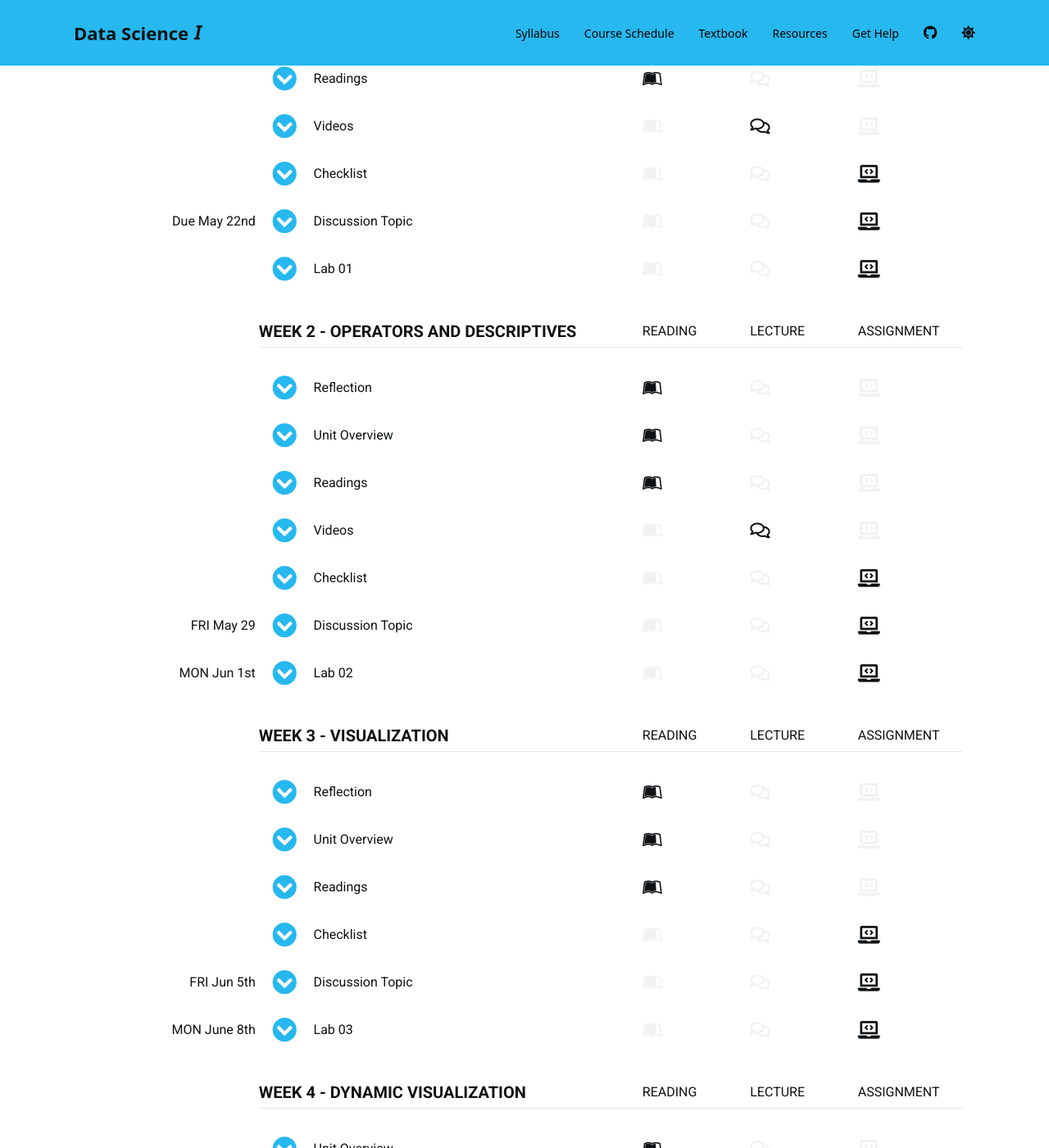
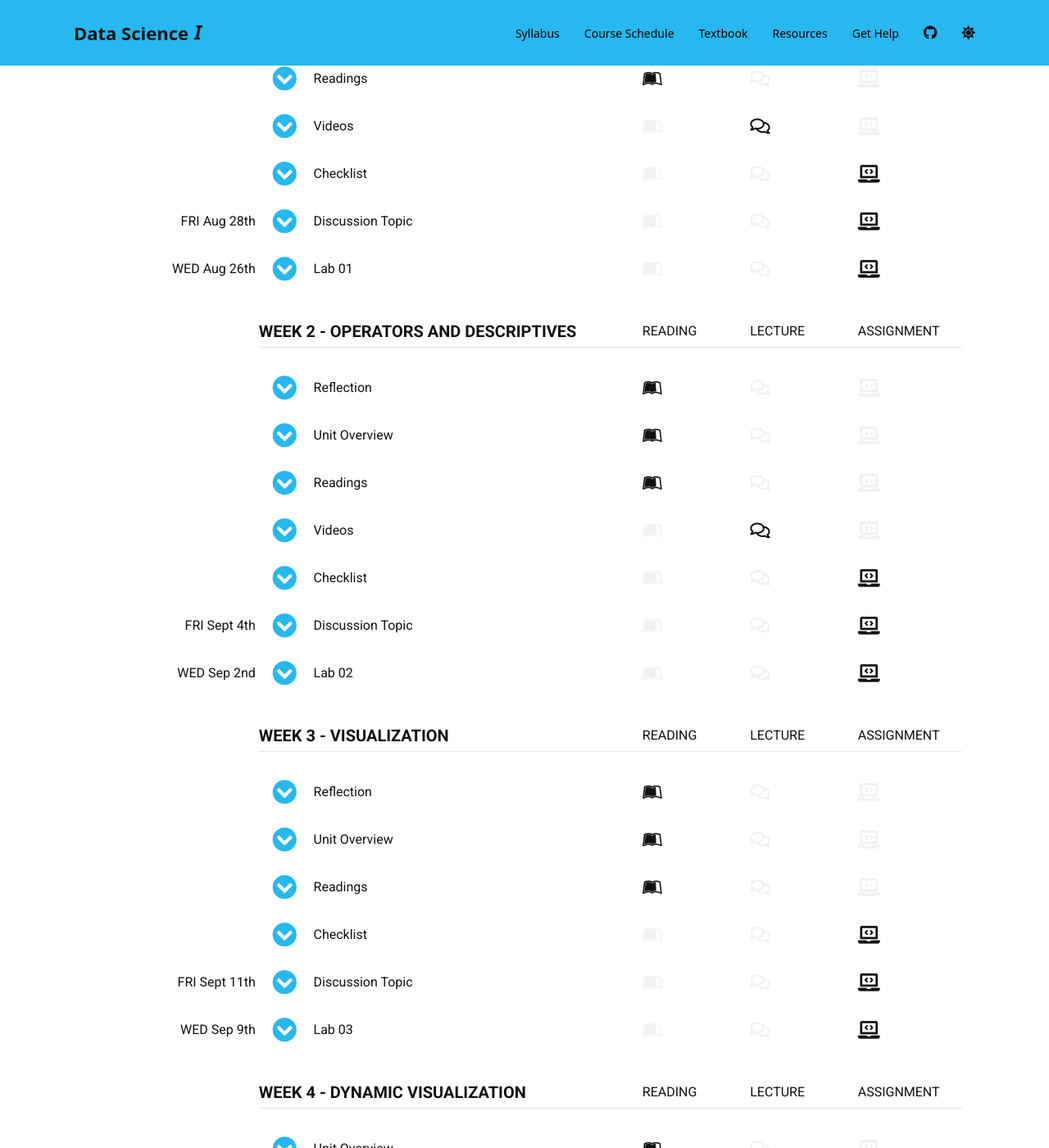
Before and after one commit to DS4PS/cpp-526-fall-2020, a Jekyll site: the page built from schedule.md, in a window 1280 px wide and 1400 px high, scrolled down 790 px. Shown: the whole window at 82% size. Built offline with Jekyll 4.4.1, drawn with Linux system fonts in a browser that asks for light colours; nearby versions of some CDN libraries; a script bundle is joined from its source files by our own code; library files that are not in the unit come from our copies; a style sheet for code colours, icons or effects is not loaded; some of the changed text lies outside the part shown.

Commit message:
Update schedule.md

```diff
--- a/schedule.md
+++ b/schedule.md
@@ -16,6 +16,18 @@ lab-due-dates:
 
 discussion-dates:
   topic-00: 'FRI Aug 21st'
+  topic-01: 'FRI Aug 28th'
+  topic-02: 'FRI Sept 4th'
+  topic-03: 'FRI Sept 11th'
+  topic-04: 'FRI Sept 18th'
+  topic-05: 'FRI Sept 25th'
+  topic-06: 'FRI Oct 2nd'
+
+final-project:
+  due-date: 'FRI Oct 9th'
+
+code-through:
+  due-date: 'FRI Oct 9th'
 
 ---
 
@@ -683,7 +726,7 @@ The following checklist will help you stay organized in your first week.
 
 <br>
 
-*** { @unit = "Due May 22nd", @title = "Discussion Topic", @assignment, @foldout  }
+*** { @unit = "{{page.discussion-dates.topic-01}}", @title = "Discussion Topic", @assignment, @foldout  }
 
 ## The Promise of Big, Open Data
 
@@ -721,7 +764,7 @@ You can earn up to 20 points a week, and points reset on Fridays. You need to ea
 <br>
 <br>
 
-*** { @unit = "{{page.lab-due-dat.lab-01}}", @title = "Lab 01", @assignment, @foldout  }
+*** { @unit = "{{page.lab-due-dates.lab-01}}", @title = "Lab 01", @assignment, @foldout  }
 
 <br>
 
@@ -865,7 +928,7 @@ The following checklist will help you stay organized in your second week.
 
 <br>
 
-*** { @unit = "FRI May 29", @title = "Discussion Topic", @assignment, @foldout  }
+*** { @unit = "{{page.discussion-dates.topic-02}}", @title = "Discussion Topic", @assignment, @foldout  }
 
 <br>
 
@@ -902,7 +965,7 @@ Take note, this assignment asks you to explore a new community where the technic
 <br>
 <br>
 
-*** { @unit = "MON Jun 1st", @title = "Lab 02", @assignment, @foldout }
+*** { @unit = "{{page.lab-due-dates.lab-02}}", @title = "Lab 02", @assignment, @foldout }
 
 <br>
 <br>
@@ -1048,7 +1128,7 @@ The following checklist will help you stay organized in your third week.
 
 <br>
 
-*** { @unit = "FRI Jun 5th", @title = "Discussion Topic", @assignment, @foldout  }
+*** { @unit = "{{page.discussion-dates.topic-03}}", @title = "Discussion Topic", @assignment, @foldout  }
 
 <br>
 <br>
@@ -1068,7 +1148,7 @@ You will find sites like the [R Graphs Gallery](https://www.r-graph-gallery.com/
 <br>
 <br>
 
-*** { @unit = "MON June 8th", @title = "Lab 03", @assignment, @foldout  }
+*** { @unit = "{{page.lab-due-dates.lab-03}}", @title = "Lab 03", @assignment, @foldout  }
 
 <br>
 <br>
@@ -1226,7 +1321,7 @@ The following checklist will help you stay organized in your fourth week.
 
 <br>
 
-*** { @unit = "FRI June 12th", @title = "Discussion Topic", @assignment, @foldout  }
+*** { @unit = "{{page.discussion-dates.topic-04}}", @title = "Discussion Topic", @assignment, @foldout  }
 
 <br>
 <br>
@@ -1248,7 +1343,7 @@ This use of [clowns](https://peltiertech.com/bad-bar-chart-practices-or-send-in-
 <br>
 <br>
 
-*** { @unit = "MON June 15th", @title = "Lab 04", @assignment, @foldout  }
+*** { @unit = "{{page.lab-due-dates.lab-04}}", @title = "Lab 04", @assignment, @foldout  }
 
 <br>
 <br>
@@ -1386,7 +1496,7 @@ The following checklist will help you stay organized in your fifth week.
 
 <br>
 
-*** { @unit = "FRI June 19th", @title = "Discussion Topic", @assignment, @foldout  }
+*** { @unit = "{{page.discussion-dates.topic-05}}", @title = "Discussion Topic", @assignment, @foldout  }
 
 <br>
 <br>
@@ -1420,7 +1530,7 @@ You can find APIs through a Google search, or browse datasets on the [DS4PS Open
 <br>
 <br>
 
-*** { @unit = "MON June 22nd", @title = "Lab 05", @assignment, @foldout  }
+*** { @unit = "{{page.lab-due-dates.lab-05}}", @title = "Lab 05", @assignment, @foldout  }
 
 <br>
 <br>
@@ -1516,7 +1639,7 @@ The following checklist will help you stay organized in your sixth week.
 
 <br>
 
-*** { @unit = "FRI June 19th", @title = "Discussion Topic", @assignment, @foldout  }
+*** { @unit = "{{page.discussion-dates.topic-06}}", @title = "Discussion Topic", @assignment, @foldout  }
 
 <br>
 
@@ -1574,7 +1697,7 @@ Do you think open source frameworks would help open the black box and make gover
 <br>
 <br>
 
-*** { @unit = "MON June 22nd", @title = "Lab 06", @assignment, @foldout  }
+*** { @unit = "{{page.lab-due-dates.lab-06}}", @title = "Lab 06", @assignment, @foldout  }
 
 <br>
 <br>
@@ -1621,7 +1756,7 @@ The following checklist will help you stay organized for your final week.
 
 <br>
 
-*** { @unit = "FRI June 26th", @title = "Code-Through Project", @assignment, @foldout  }
+*** { @unit = "{{page.code-through.due-date}}", @title = "Code-Through Project", @assignment, @foldout  }
 
 <br>
 
@@ -1650,7 +1785,7 @@ Download the recommended template for your code-through with the below link.
 <br>
 <br>
 
-*** { @unit = "FRI June 26th", @title = "Final Dashboard Project", @assignment, @foldout  }
+*** { @unit = "{{page.final-project.due-date}}", @title = "Final Dashboard Project", @assignment, @foldout  }
 
 <br>
 
@@ -1675,6 +1810,9 @@ We recommended creating new tabs independently, then incorporating them into the
 
 <br>
 <br>
+
+
+
 
 <style>
 body {
```
Also changed, not shown: other parts of schedule.md (+124 -1 lines).
